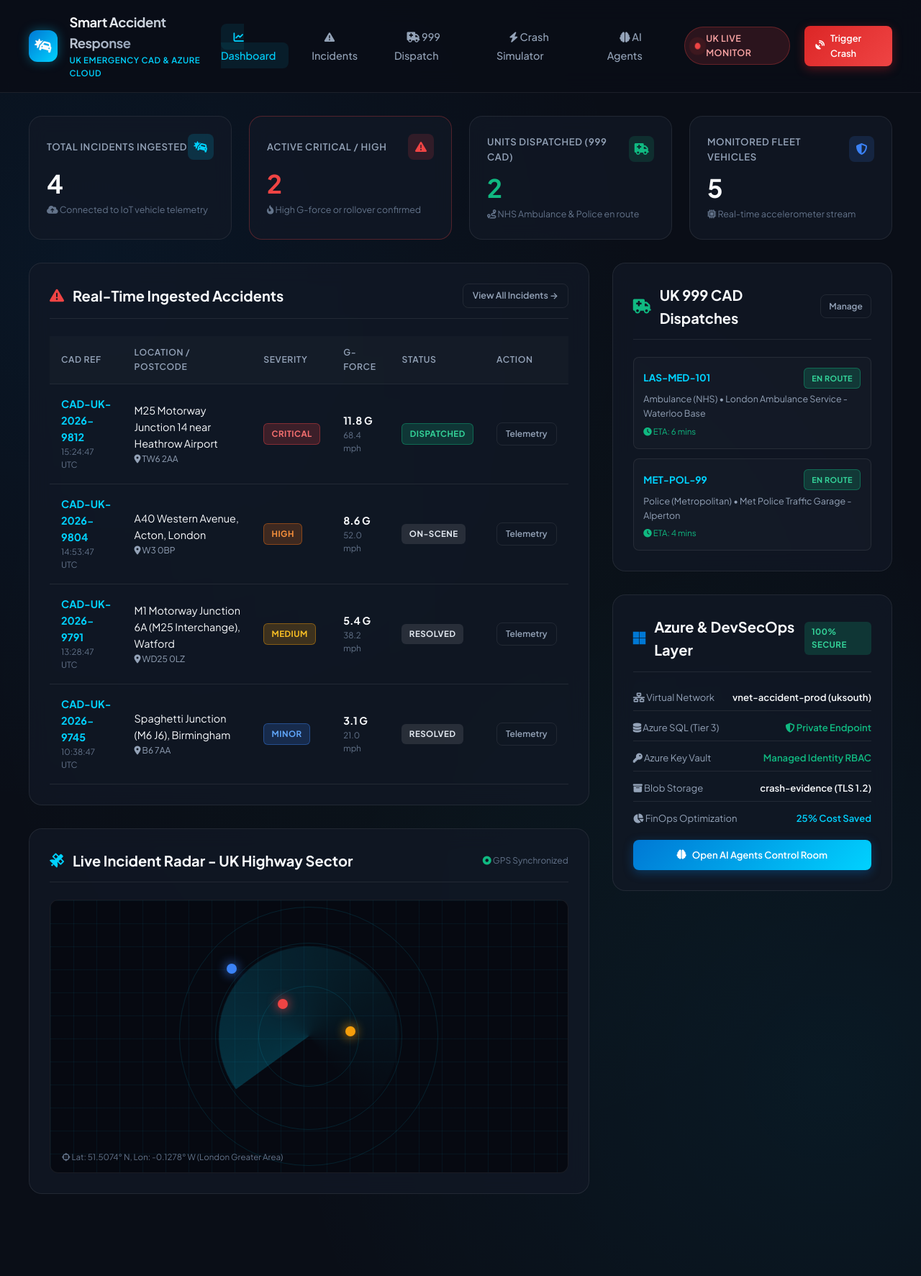
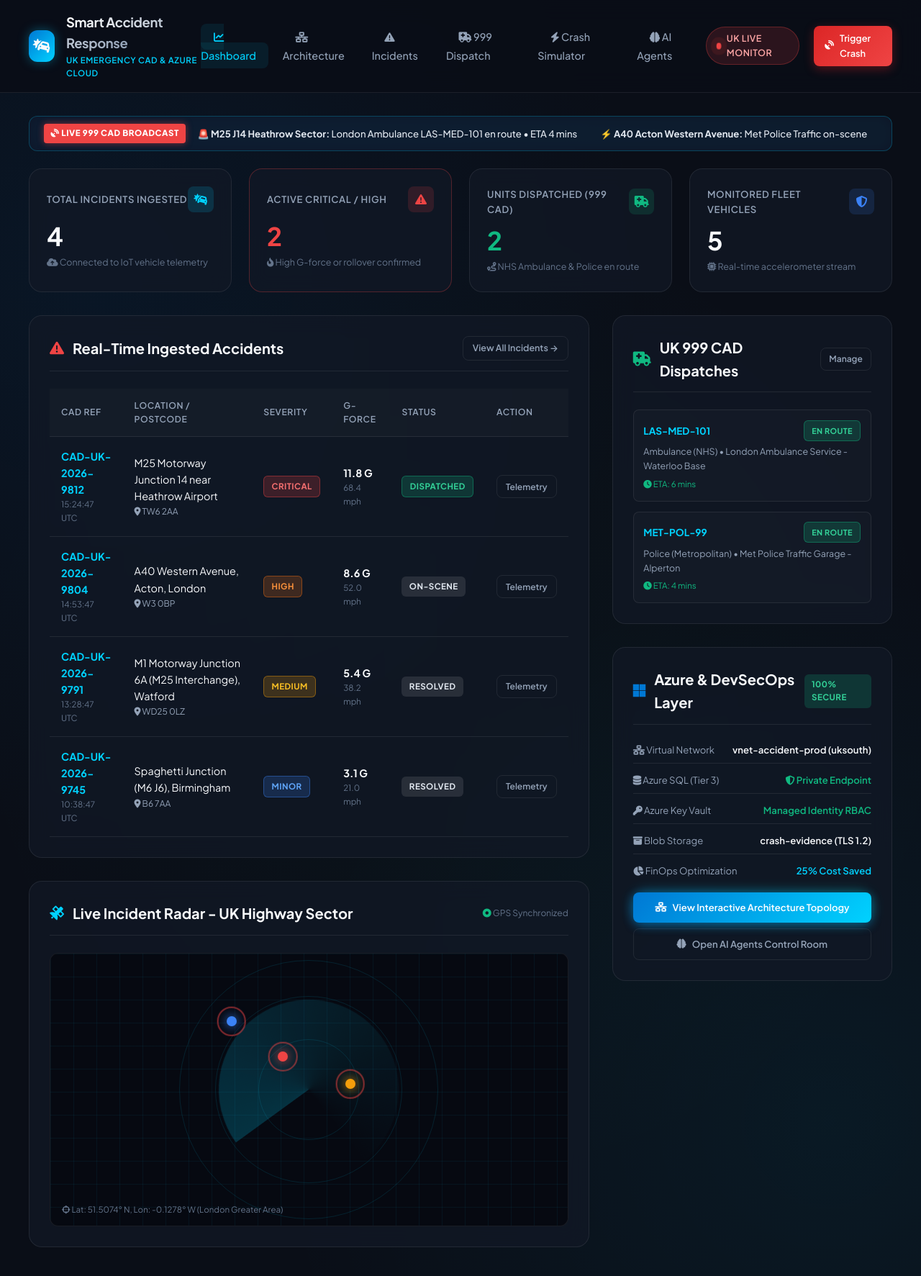
Before and after one commit to aahmad39/smart-accident-detection-emergency-response, a Flask app: page / in a window 1280 px wide. Shown: the top 1773 px of the page at 72% size. Run offline with Flask 3, Linux system fonts and the light colour scheme.

Commit message:
feat: add high-fidelity vector architecture visualizer, interactive /architecture page, sonar animations, and live CAD ticker

```diff
--- a/app/src/routes/web.py
+++ b/app/src/routes/web.py
@@ -73,6 +73,11 @@ def simulator():
     vehicles = Vehicle.query.all()
     return render_template("simulator.html", vehicles=vehicles)
 
+@web_bp.route("/architecture")
+def architecture():
+    """Interactive Cloud Architecture & DevSecOps Topology presentation."""
+    return render_template("architecture.html")
+
 @web_bp.route("/ai-hub")
 def ai_hub():
     """Azure OpenAI AI Agents control room (Risk, Security, PR Review, Post-Deploy, RCA)."""
--- a/app/src/static/css/style.css
+++ b/app/src/static/css/style.css
@@ -547,3 +547,101 @@ footer {
     color: var(--text-muted);
     font-size: 0.82rem;
 }
+
+/* ==========================================================================
+   Live Cyber Glow & Animated Elements
+   ========================================================================== */
+
+/* Neon Animated Gradient Border */
+.glow-border {
+    position: relative;
+}
+.glow-border::before {
+    content: '';
+    position: absolute;
+    inset: -2px;
+    background: linear-gradient(45deg, #0078d4, #00d2ff, #10b981, #ef4444);
+    border-radius: calc(var(--radius-lg) + 2px);
+    z-index: -1;
+    opacity: 0.4;
+    filter: blur(8px);
+    background-size: 300% 300%;
+    animation: gradientShift 6s ease infinite;
+}
+
+@keyframes gradientShift {
+    0% { background-position: 0% 50%; }
+    50% { background-position: 100% 50%; }
+    100% { background-position: 0% 50%; }
+}
+
+/* Sonar Ping Rings for Radar */
+.sonar-emitter {
+    position: absolute;
+    width: 14px;
+    height: 14px;
+    border-radius: 50%;
+}
+
+.sonar-emitter::after {
+    content: '';
+    position: absolute;
+    top: 50%;
+    left: 50%;
+    transform: translate(-50%, -50%);
+    width: 100%;
+    height: 100%;
+    border-radius: 50%;
+    border: 2px solid var(--emergency-red);
+    animation: sonarWave 2s cubic-bezier(0, 0.2, 0.8, 1) infinite;
+}
+
+@keyframes sonarWave {
+    0% {
+        width: 14px;
+        height: 14px;
+        opacity: 1;
+    }
+    100% {
+        width: 65px;
+        height: 65px;
+        opacity: 0;
+    }
+}
+
+/* Ticker Bar */
+.live-cad-ticker {
+    background: rgba(15, 23, 42, 0.9);
+    border: 1px solid rgba(0, 210, 255, 0.25);
+    border-radius: var(--radius-md);
+    padding: 0.65rem 1.25rem;
+    margin-bottom: 1.5rem;
+    display: flex;
+    align-items: center;
+    gap: 1rem;
+    overflow: hidden;
+}
+
+.ticker-label {
+    background: var(--emergency-red);
+    color: #ffffff;
+    font-size: 0.72rem;
+    font-weight: 800;
+    text-transform: uppercase;
+    padding: 0.25rem 0.6rem;
+    border-radius: 4px;
+    letter-spacing: 0.05em;
+    flex-shrink: 0;
+    box-shadow: 0 0 10px rgba(239, 68, 68, 0.5);
+}
+
+.ticker-content {
+    color: #e2e8f0;
+    font-size: 0.82rem;
+    font-weight: 500;
+    white-space: nowrap;
+    overflow: hidden;
+    text-overflow: ellipsis;
+    display: flex;
+    gap: 2rem;
+}
--- a/app/src/templates/base.html
+++ b/app/src/templates/base.html
@@ -29,6 +29,7 @@
 
         <ul class="nav-links">
             <li><a href="{{ url_for('web.dashboard') }}" class="nav-link {% if request.endpoint == 'web.dashboard' %}active{% endif %}"><i class="fa-solid fa-chart-line"></i> Dashboard</a></li>
+            <li><a href="{{ url_for('web.architecture') }}" class="nav-link {% if request.endpoint == 'web.architecture' %}active{% endif %}"><i class="fa-solid fa-network-wired"></i> Architecture</a></li>
             <li><a href="{{ url_for('web.incidents') }}" class="nav-link {% if request.endpoint == 'web.incidents' %}active{% endif %}"><i class="fa-solid fa-triangle-exclamation"></i> Incidents</a></li>
             <li><a href="{{ url_for('web.dispatch_center') }}" class="nav-link {% if request.endpoint == 'web.dispatch_center' %}active{% endif %}"><i class="fa-solid fa-truck-medical"></i> 999 Dispatch</a></li>
             <li><a href="{{ url_for('web.simulator') }}" class="nav-link {% if request.endpoint == 'web.simulator' %}active{% endif %}"><i class="fa-solid fa-bolt"></i> Crash Simulator</a></li>
--- a/app/src/templates/index.html
+++ b/app/src/templates/index.html
@@ -3,6 +3,17 @@
 {% block title %}Operations Dashboard - Smart Accident Detection (UK){% endblock %}
 
 {% block content %}
+<!-- Live Emergency Alert Ticker -->
+<div class="live-cad-ticker glow-border">
+    <span class="ticker-label"><i class="fa-solid fa-satellite-dish"></i> LIVE 999 CAD BROADCAST</span>
+    <div class="ticker-content">
+        <span>🚨 <strong>M25 J14 Heathrow Sector:</strong> London Ambulance LAS-MED-101 en route &bull; ETA 4 mins</span>
+        <span>⚡ <strong>A40 Acton Western Avenue:</strong> Met Police Traffic on-scene</span>
+        <span>🛰️ <strong>Telemetry Stream:</strong> 100% connected IoT vehicles transmitting accelerometer bursts</span>
+        <span>🤖 <strong>Azure OpenAI Agents:</strong> All 5 operational agents active</span>
+    </div>
+</div>
+
 <!-- KPI Metrics Row -->
 <div class="kpi-grid">
     <div class="kpi-card">
@@ -131,10 +142,10 @@
                 <div class="radar-circle" style="width: 360px; height: 360px;"></div>
                 <div class="radar-sweep"></div>
 
-                <!-- Animated Points on Radar -->
-                <div class="map-point" style="top: 38%; left: 45%;" title="M25 J14 Heathrow Collision"></div>
-                <div class="map-point" style="top: 48%; left: 58%; background: var(--warning-amber); box-shadow: 0 0 15px var(--warning-amber);" title="A40 Acton Collision"></div>
-                <div class="map-point" style="top: 25%; left: 35%; background: var(--police-blue); box-shadow: 0 0 15px var(--police-blue);" title="M1 J6 Watford Shunt"></div>
+                <!-- Animated Points on Radar with Live Sonar Waves -->
+                <div class="map-point sonar-emitter" style="top: 38%; left: 45%;" title="M25 J14 Heathrow Collision"></div>
+                <div class="map-point sonar-emitter" style="top: 48%; left: 58%; background: var(--warning-amber); box-shadow: 0 0 15px var(--warning-amber);" title="A40 Acton Collision"></div>
+                <div class="map-point sonar-emitter" style="top: 25%; left: 35%; background: var(--police-blue); box-shadow: 0 0 15px var(--police-blue);" title="M1 J6 Watford Shunt"></div>
 
                 <div style="position: absolute; bottom: 12px; left: 16px; font-size: 0.72rem; color: var(--text-muted); z-index: 5;">
                     <i class="fa-solid fa-crosshairs"></i> Lat: 51.5074° N, Lon: -0.1278° W (London Greater Area)
@@ -212,8 +223,11 @@
                 </div>
             </div>
 
-            <div style="margin-top: 1.25rem;">
-                <a href="{{ url_for('web.ai_hub') }}" class="btn btn-primary" style="width: 100%; justify-content: center; font-size: 0.82rem;">
+            <div style="margin-top: 1.25rem; display: flex; flex-direction: column; gap: 0.5rem;">
+                <a href="{{ url_for('web.architecture') }}" class="btn btn-primary glow-border" style="width: 100%; justify-content: center; font-size: 0.82rem;">
+                    <i class="fa-solid fa-network-wired"></i> View Interactive Architecture Topology
+                </a>
+                <a href="{{ url_for('web.ai_hub') }}" class="btn btn-outline" style="width: 100%; justify-content: center; font-size: 0.82rem;">
                     <i class="fa-solid fa-brain"></i> Open AI Agents Control Room
                 </a>
             </div>
```
Also changed, not shown: app/src/templates/architecture.html (added, +144 -0 lines), app/tests/test_api.py (+5 -0 lines), README.md, app/src/static/img/solution_architecture.svg (added), docs/images/solution_architecture.svg (added).
